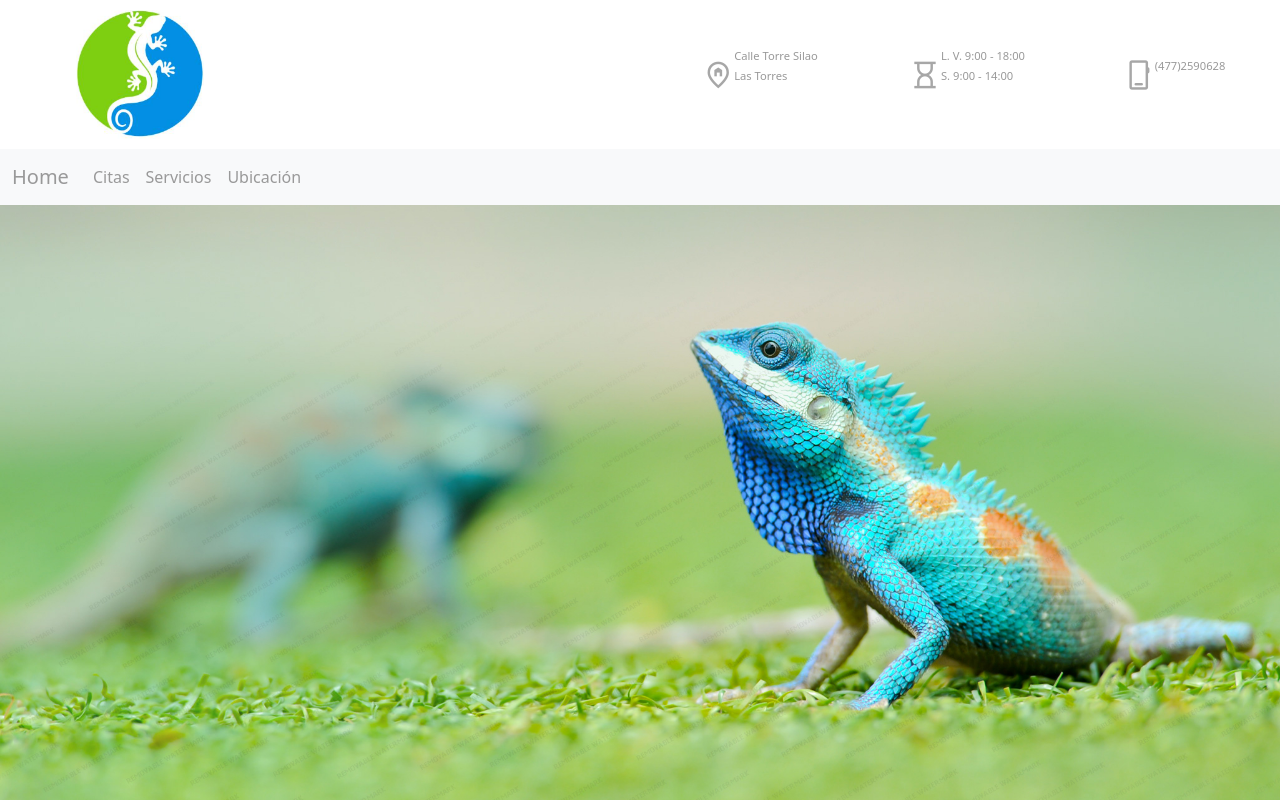
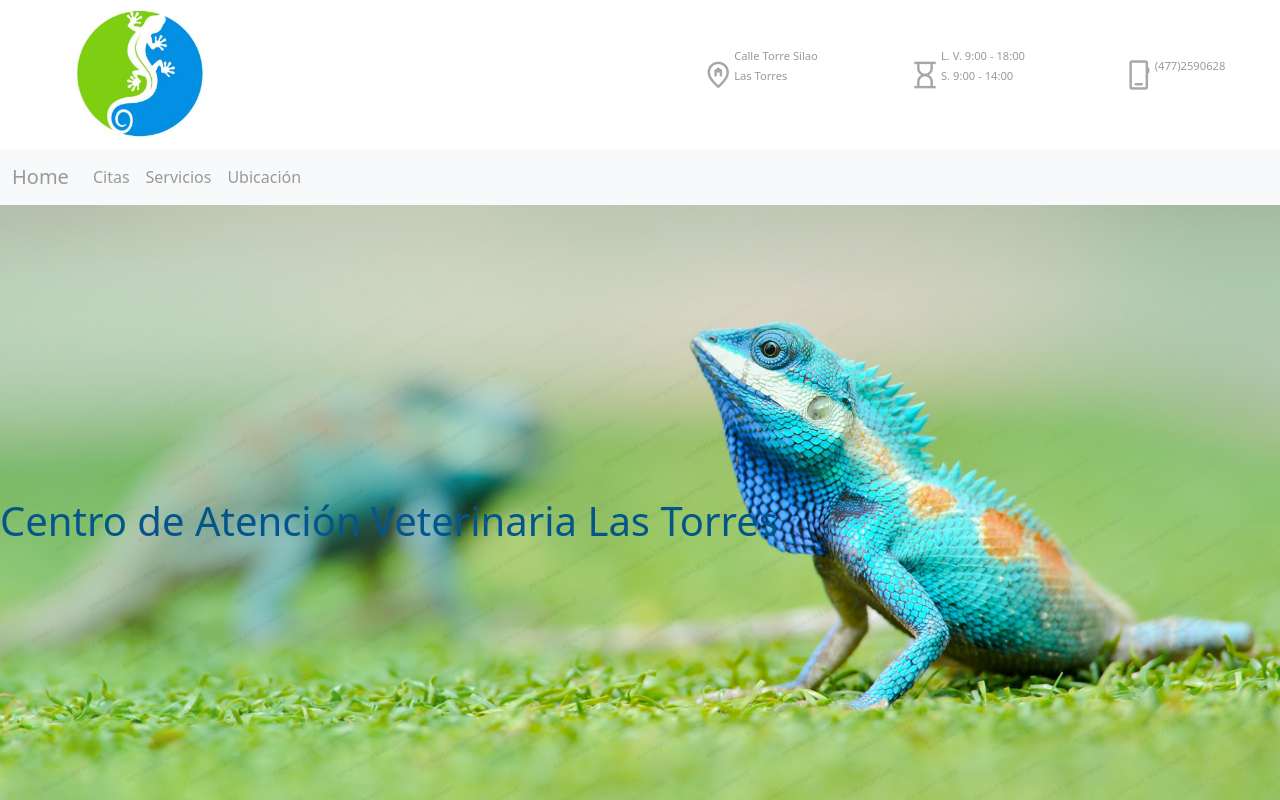
Before and after one commit to emarketingcontacto/vet-app, a React (Create React App) app: page / in a window 1280 px wide. Shown: the top 800 px of the page. Built offline with nearby package versions, Linux system fonts and the light colour scheme.

Commit message:
changes on name

```diff
--- a/public/index.html
+++ b/public/index.html
@@ -5,18 +5,14 @@
     <link rel="icon" href="%PUBLIC_URL%/favicon.ico" />
     <meta name="viewport" content="width=device-width, initial-scale=1" />
     <meta name="theme-color" content="#000000" />
-    <meta
-      name="description"
-      content="Web site created using create-react-app"
-    />
+    <meta name="description" content="Centro de Atencion Veterinaria Las Torres, León Guanajuato" />
     <link rel="apple-touch-icon" href="%PUBLIC_URL%/logo192.png" />
     <link rel="manifest" href="%PUBLIC_URL%/manifest.json" />
     <link rel="stylesheet" href="https://fonts.googleapis.com/css2?family=Material+Symbols+Outlined:opsz,wght,FILL,GRAD@24,400,0,0" />
     <meta name="google-site-verification" content="rvZjqf9LZrNI_h86V8U3a1Rc329qRMlr2rOUgYkg-10" />
-    <title>Centro Veterinario Las Torres</title>
+    <title>Centro de Atención Veterinaria Las Torres</title>
   </head>
   <body>
-    <noscript>You need to enable JavaScript to run this app.</noscript>
     <div id="root"></div>
   </body>
 </html>
--- a/src/components/Header.css
+++ b/src/components/Header.css
@@ -11,6 +11,10 @@
 		font-size: 4.5vw !important;
 	}
 
+}
+
+.title h1{
+	font-size: 1rem;
 }
 
 .header{
--- a/src/components/HeaderBanner.css
+++ b/src/components/HeaderBanner.css
@@ -5,4 +5,5 @@
 	justify-content: flex-end;
 	background-position: center;
 	background-size: cover;
+	color:#04568a;
 }
--- a/src/components/HeaderBanner.js
+++ b/src/components/HeaderBanner.js
@@ -5,8 +5,10 @@ import "./HeaderBanner.css";
 
 const HeaderBanner = () => {
   return (
-	  <div className='header-banner' style={{backgroundImage:`url(${Background})`}}>
-
+	  <div className='header-banner' style={{ backgroundImage: `url(${Background})` }}>
+		  <div className="d-flex justify-content-start align-items-center w-100">
+			  <h1>Centro de Atención Veterinaria Las Torres</h1>
+		  </div>
 	  </div>
   )
 }
```
Also changed, not shown: 2 other files (tests, documents, lock files or other folders).
